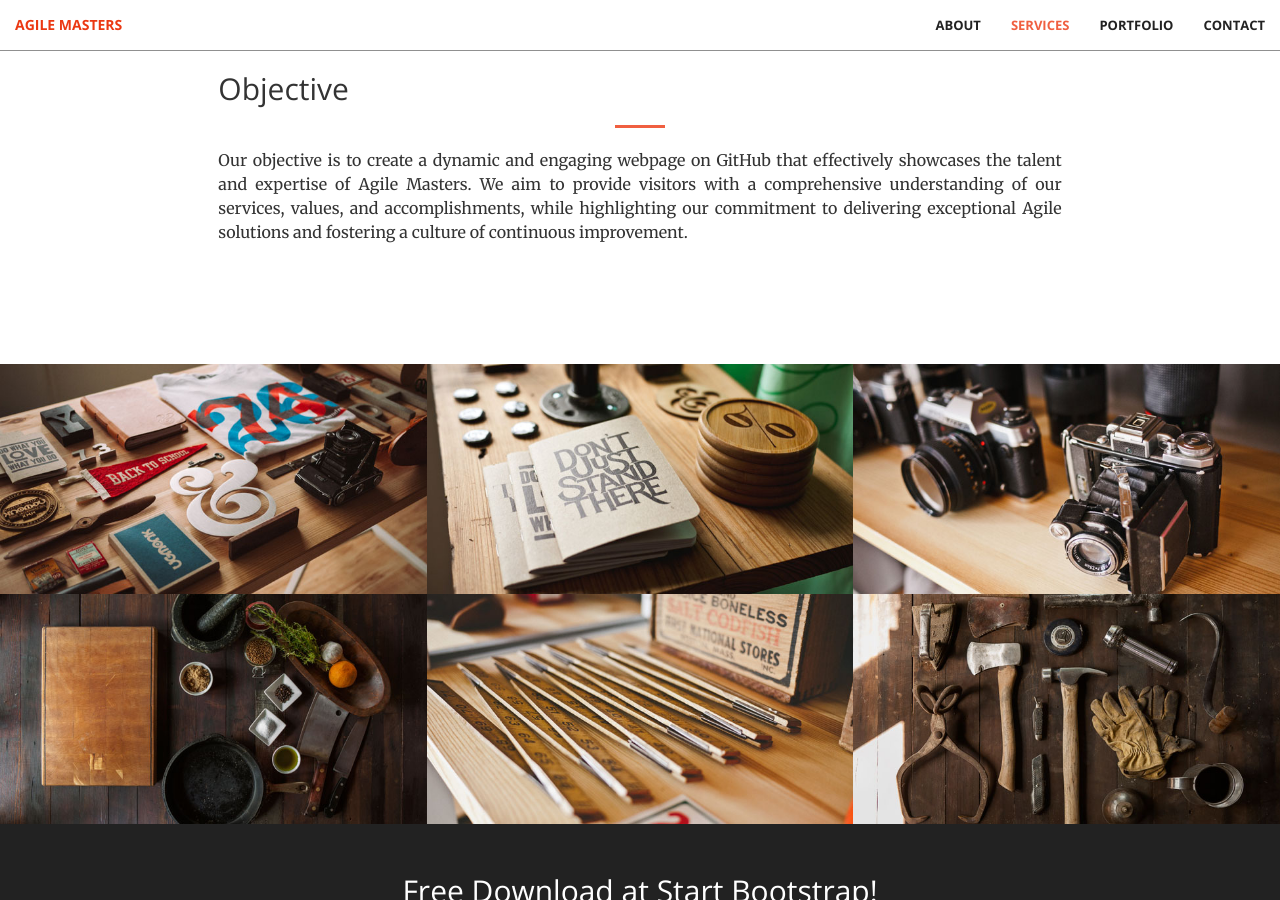
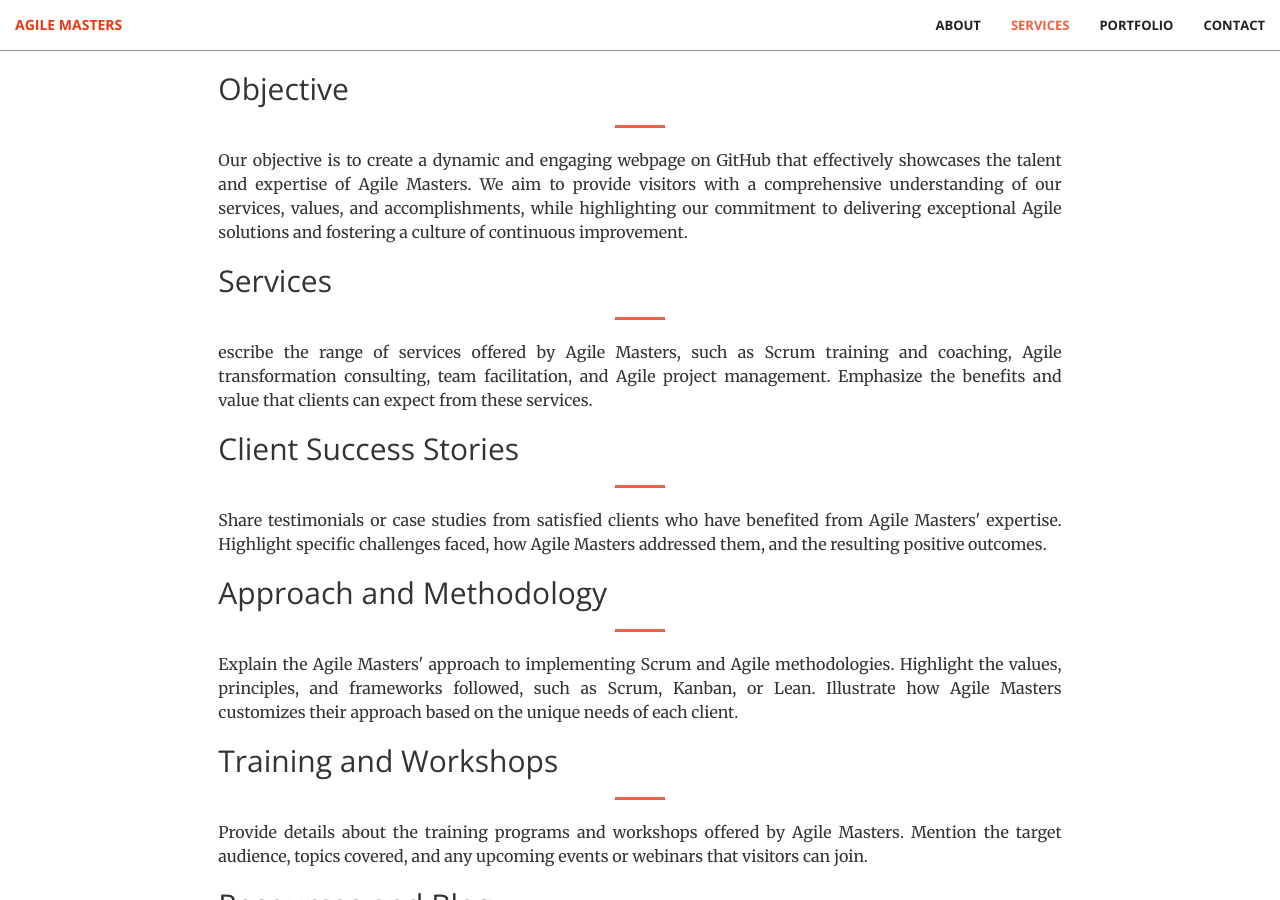
Before and after one commit to legitt23/legitt23, a Jekyll site: the page built from index.md, in a window 1280 px wide and 900 px high, scrolled down 1826 px. Built offline with Jekyll 4.4.1, drawn with Linux system fonts in a browser that asks for light colours; some of the changed text lies outside the part shown.

Commit message:
Update content.html

```diff
--- a/_includes/content.html
+++ b/_includes/content.html
@@ -9,4 +9,44 @@
             </div>
 
         </div>
+   <div class="row">
+            <div class="col-lg-8 col-lg-offset-2 text-justify">
+                <h2 class="section-heading">Services</h2>
+                <hr class="primary">
+                <p>escribe the range of services offered by Agile Masters, such as Scrum training and coaching, Agile transformation consulting, team facilitation, and Agile project management. Emphasize the benefits and value that clients can expect from these services.</p>
+            </div>
+
+        </div>
+   <div class="row">
+            <div class="col-lg-8 col-lg-offset-2 text-justify">
+                <h2 class="section-heading">Client Success Stories</h2>
+                <hr class="primary">
+                <p>Share testimonials or case studies from satisfied clients who have benefited from Agile Masters' expertise. Highlight specific challenges faced, how Agile Masters addressed them, and the resulting positive outcomes.</p>
+            </div>
+
+        </div>
+    <div class="row">
+            <div class="col-lg-8 col-lg-offset-2 text-justify">
+                <h2 class="section-heading">Approach and Methodology</h2>
+                <hr class="primary">
+                <p>Explain the Agile Masters' approach to implementing Scrum and Agile methodologies. Highlight the values, principles, and frameworks followed, such as Scrum, Kanban, or Lean. Illustrate how Agile Masters customizes their approach based on the unique needs of each client.</p>
+            </div>
+
+        </div>
+    <div class="row">
+            <div class="col-lg-8 col-lg-offset-2 text-justify">
+                <h2 class="section-heading">Training and Workshops</h2>
+                <hr class="primary">
+                <p>Provide details about the training programs and workshops offered by Agile Masters. Mention the target audience, topics covered, and any upcoming events or webinars that visitors can join.</p>
+            </div>
+
+        </div>
+   <div class="row">
+            <div class="col-lg-8 col-lg-offset-2 text-justify">
+                <h2 class="section-heading">Resources and Blog</h2>
+                <hr class="primary">
+                <p>Include a section where visitors can access valuable resources, such as whitepapers, e-books, templates, and blog articles. Regularly update the blog with industry insights, best practices, and case studies to showcase thought leadership.</p>
+            </div>
+
+        </div>
 </section>
```
